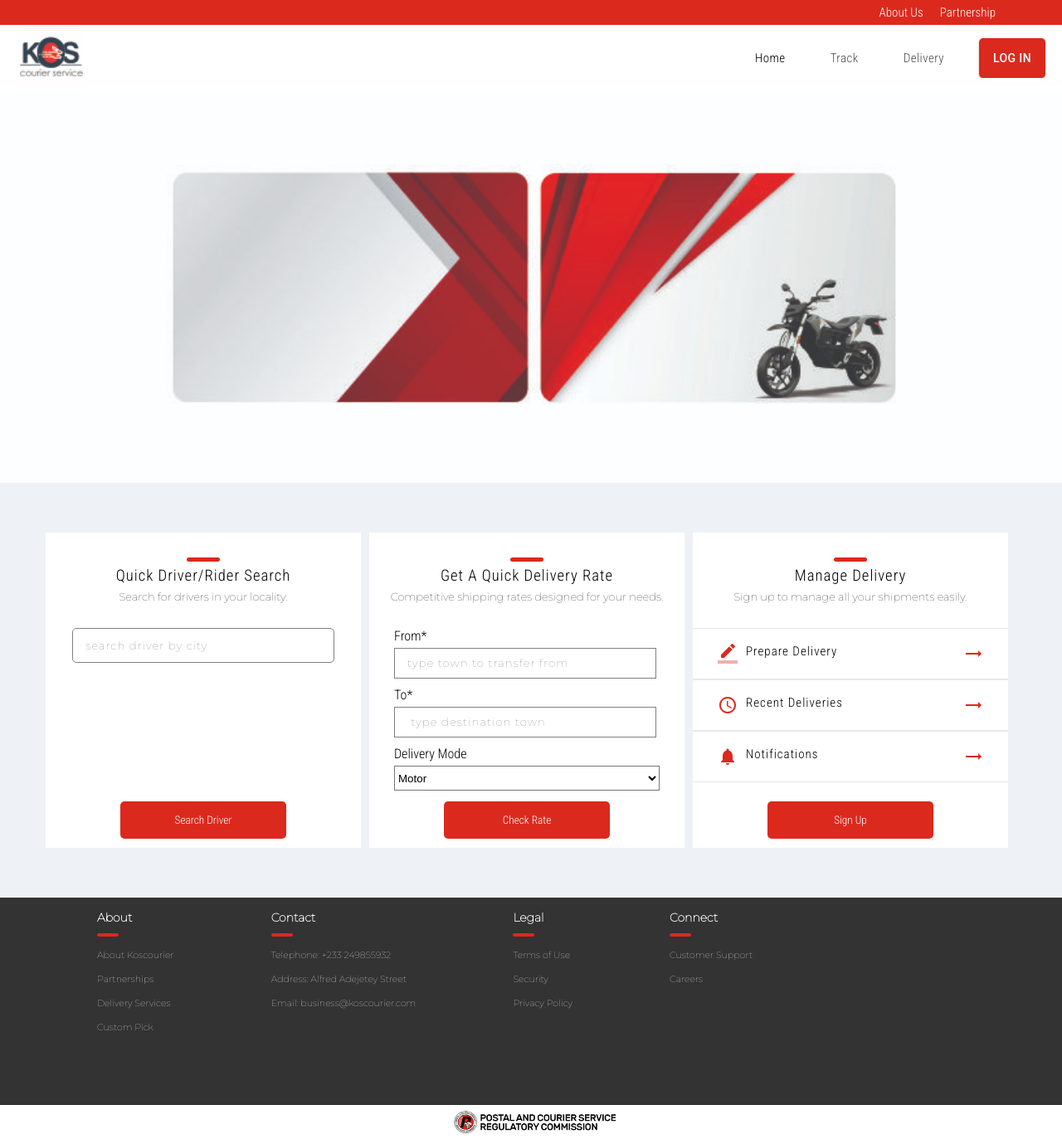
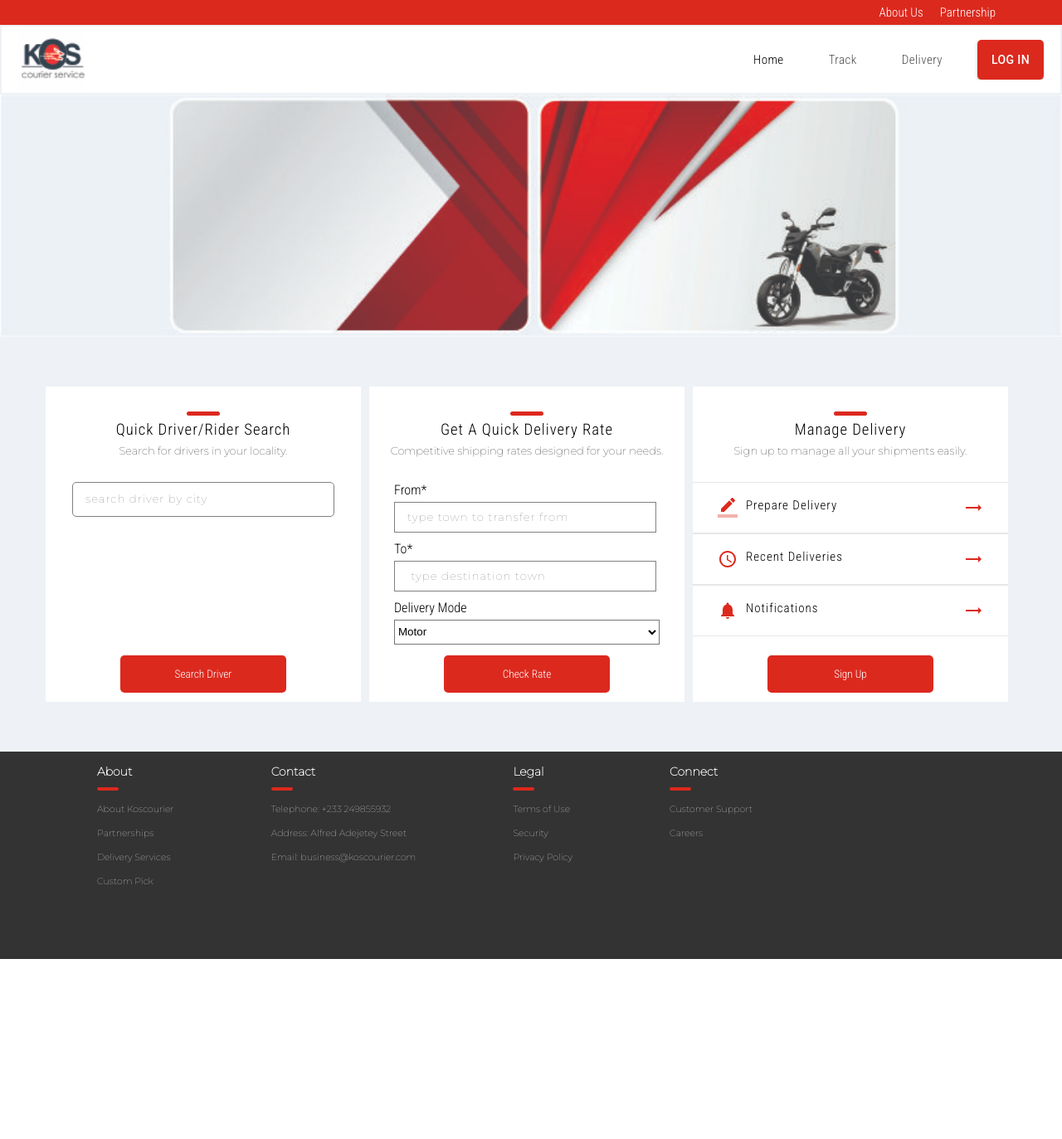
Before and after one commit to Teye-Doku/koscourier, a React (Create React App) app: page / in a window 1280 px wide. Shown: the whole page at 83% size. After the commit the page ends 1156 px from the top, so only its background shows below. Built offline with nearby package versions, Linux system fonts and the light colour scheme.

Commit message:
banner updated again

```diff
--- a/src/components/footer/Footer.js
+++ b/src/components/footer/Footer.js
@@ -41,10 +41,10 @@ import pcsrc from '../../images/pcsrc.png';
                 <h3>Social Media</h3>
            </div> */}
       </div>
-         <div className="header__licensed">
+         {/* <div className="header__licensed">
 
             <img className="licensed__logo" src={pcsrc} alt="" />
-         </div>
+         </div> */}
         </>
     )
 }
--- a/src/components/header/Header.css
+++ b/src/components/header/Header.css
@@ -9,6 +9,7 @@
   position: sticky;
   top: 0;
   z-index: 1;
+  border: 2px solid #eef1f5;
 }
 
 .header__nav {
```
Also changed, not shown: src/images/banners.jpg.
